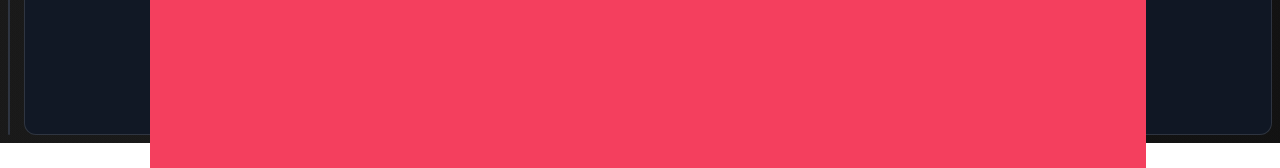
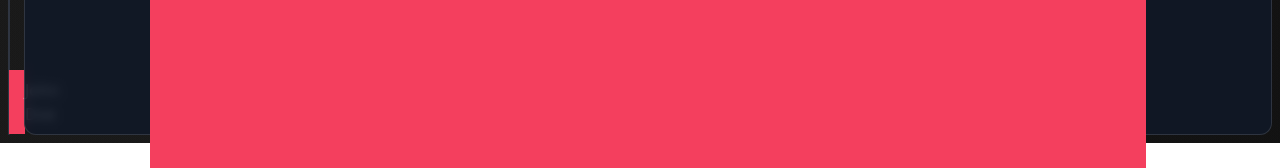
Before and after one commit to Grenish/wren-web-app, a React (Vite) app in the folder client/: page / in a window 1280 px wide. Shown: the part 657-825 px from the top of the page. Built offline with nearby package versions, Linux system fonts and the light colour scheme.

Commit message:
Add user icon to account section

```diff
--- a/client/src/components/ChatInterface.jsx
+++ b/client/src/components/ChatInterface.jsx
@@ -4,6 +4,7 @@ import {
   UilAngleRight,
   UilPlusCircle,
   UilPen,
+  UilUser,
 } from "@iconscout/react-unicons";
 
 const ChatInterface = () => {
@@ -12,11 +13,9 @@ const ChatInterface = () => {
     return saved === "true" ? true : false;
   });
 
-
   const handleClick = () => {
     setClicked(!clicked);
   };
-
 
   return (
     <div className="w-full h-screen background flex">
@@ -25,8 +24,22 @@ const ChatInterface = () => {
           clicked ? "w-1/4" : "w-0"
         } h-screen p-2 transition-all duration-150 ease-in-out`}
       >
-        <div className={`w-full h-full glass rounded-xl`}>
+        <div
+          className={`w-full h-full glass rounded-xl flex flex-col justify-between`}
+        >
           {/* History */}
+          <div className=" h-full overflow-scroll">
+            <div className="px-2 pt-2">
+              <span className="text-sm text-gray-300">Today</span>
+            </div>
+            <div className="pl-2 pt-3">
+              <span className="text-gray-200">lorem ipsum</span>
+            </div>
+          </div>
+          {/* Account */}
+          <div className="flex items-center text-white p-2 bg-rose-500">
+            <UilUser size={20} /> <span className="ml-2">John Doe</span>
+          </div>
         </div>
       </div>
       <div className="w-full h-screen p-2">
@@ -45,11 +58,7 @@ const ChatInterface = () => {
               ) : (
                 <button className="flex items-center justify-center text-gray-200 hover:bg-slate-800 px-2 rounded-xl">
                   <UilPlusCircle size="15" color="white" />
-                  <span
-                    className="ml-1 text-sm"
-                  >
-                    Title
-                  </span>
+                  <span className="ml-1 text-sm">Title</span>
                 </button>
               )}
             </div>
```
